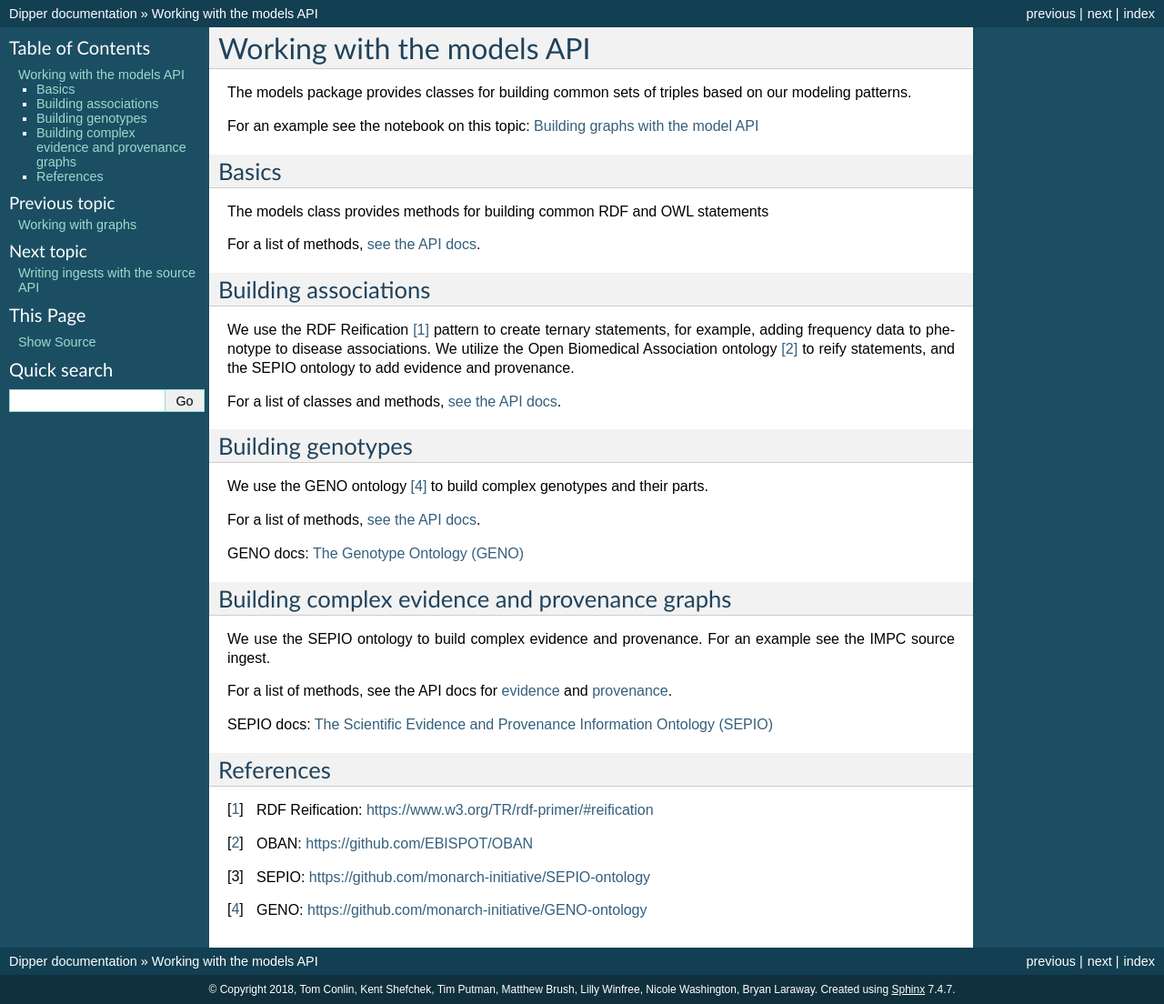
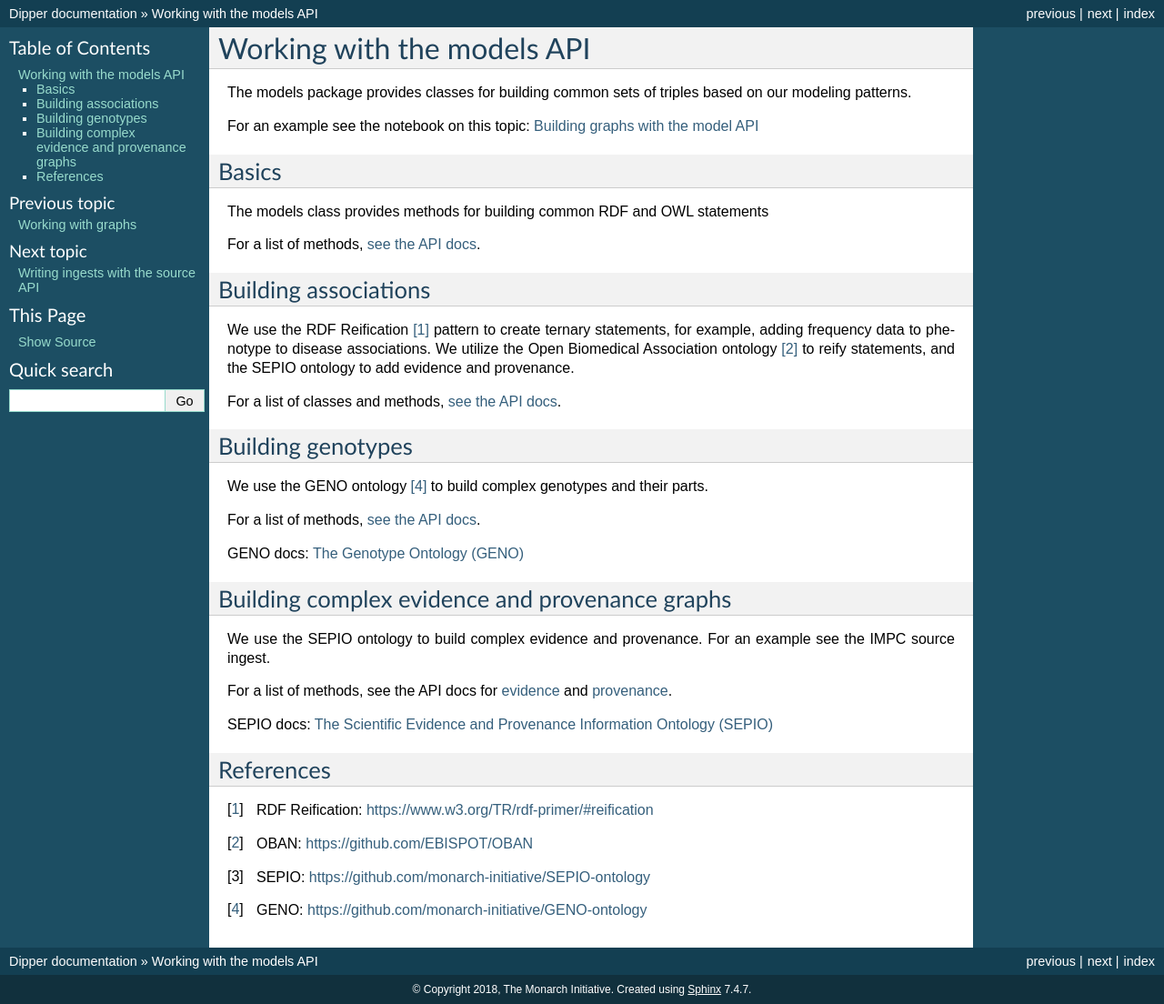
Before and after one commit to monarch-initiative/dipper, a Sphinx documentation site: the page built from docs/models.rst, in a window 1280 px wide. Shown: the whole page at 91% size. Built offline with Sphinx 7.4.7, drawn with Linux system fonts in a browser that asks for light colours; pages that are not in the unit, such as notebooks, are missing from menus.

Commit message:
small fixes

```diff
--- a/docs/conf.py
+++ b/docs/conf.py
@@ -79,8 +79,7 @@
 
 # General information about the project.
 project = 'Dipper'
-copyright = '2018, Tom Conlin, Kent Shefchek, Tim Putman, Matthew Brush, ' \
-            'Lilly Winfree, Nicole Washington, Bryan Laraway'
+copyright = '2018, The Monarch Initiative'
 
 # The version info for the project you're documenting, acts as replacement for
 # |version| and |release|, also used in various other places throughout the
--- a/docs/models.rst
+++ b/docs/models.rst
@@ -11,7 +11,7 @@
 ------
 The models class provides methods for building common RDF and OWL statements
 
-For a list of methods, `see the API docs <dipper.utils.TestUtils.html#dipper.utils.TestUtils.TestUtils.test_graph_equality>`_.
+For a list of methods, `see the API docs <dipper.models.html>`_.
 
 
 Building associations
```
